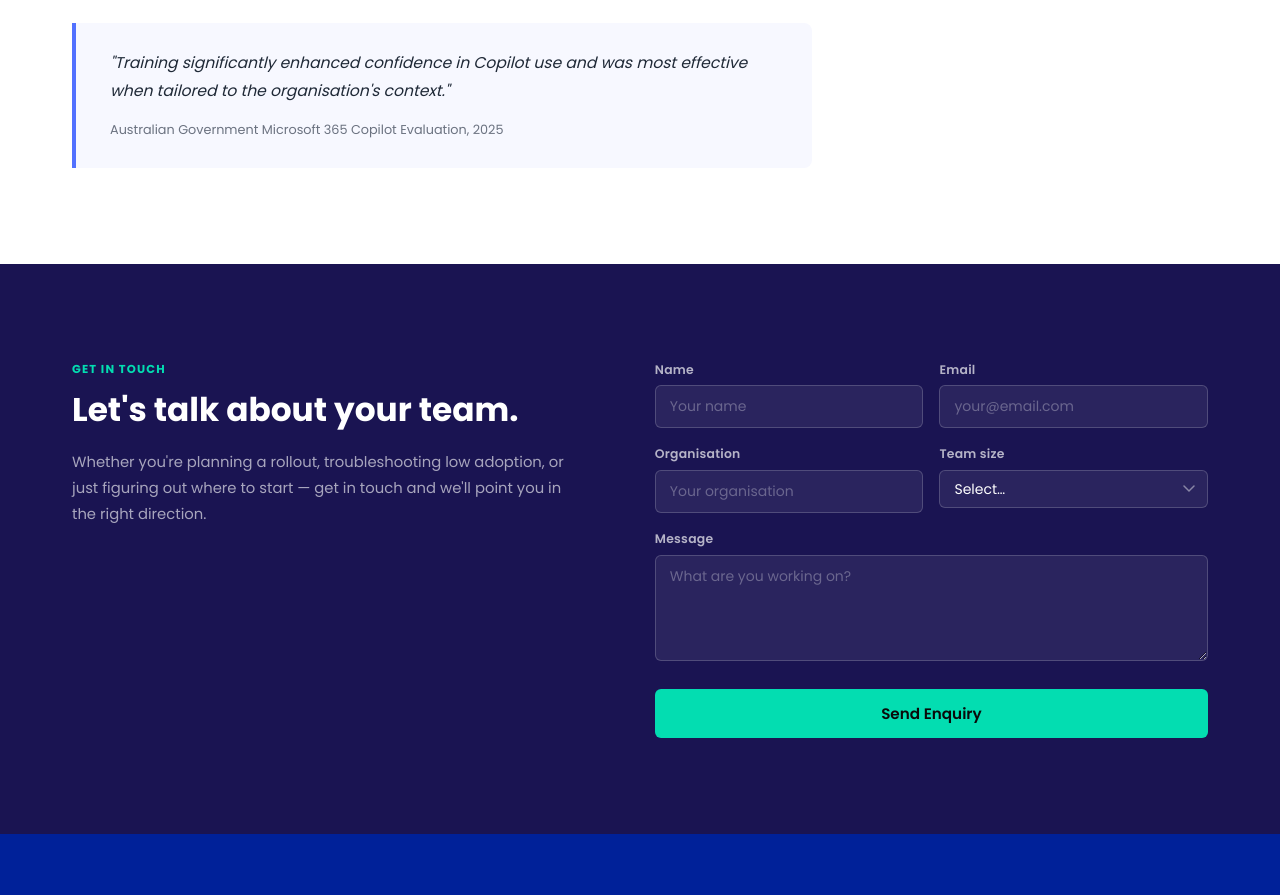
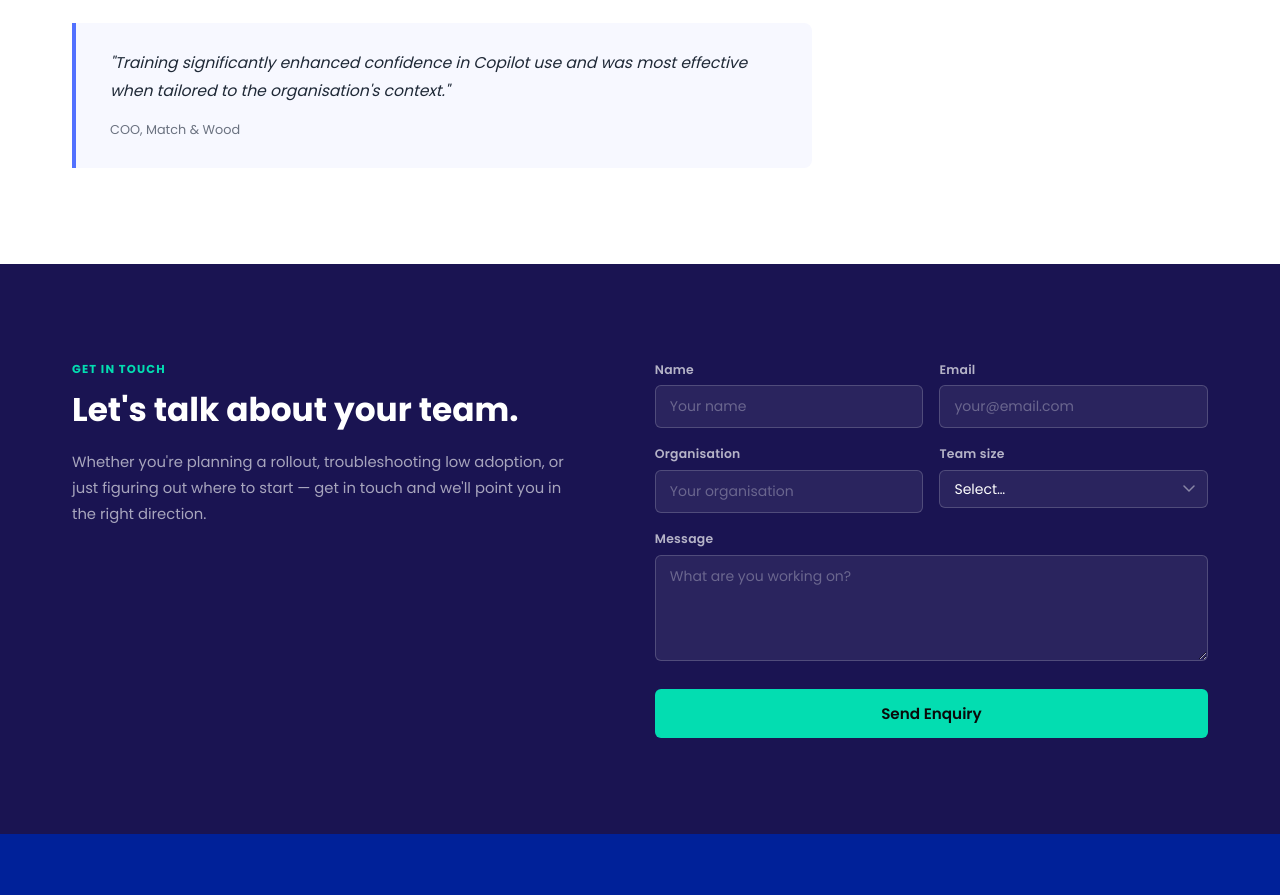
Before and after one commit to addaptiveai/copilot-training-website, a plain HTML site: page index.html in a window 1280 px wide. Shown: the part 2420-3315 px from the top of the page. Drawn offline with Linux system fonts and the light colour scheme.

Commit message:
Update quote attribution to COO, Match & Wood

```diff
--- a/index.html
+++ b/index.html
@@ -775,7 +775,7 @@
 
     <div class="quote-block">
       <blockquote>"Training significantly enhanced confidence in Copilot use and was most effective when tailored to the organisation's context."</blockquote>
-      <cite>Australian Government Microsoft 365 Copilot Evaluation, 2025</cite>
+      <cite>COO, Match &amp; Wood</cite>
     </div>
   </div>
 </section>
```
